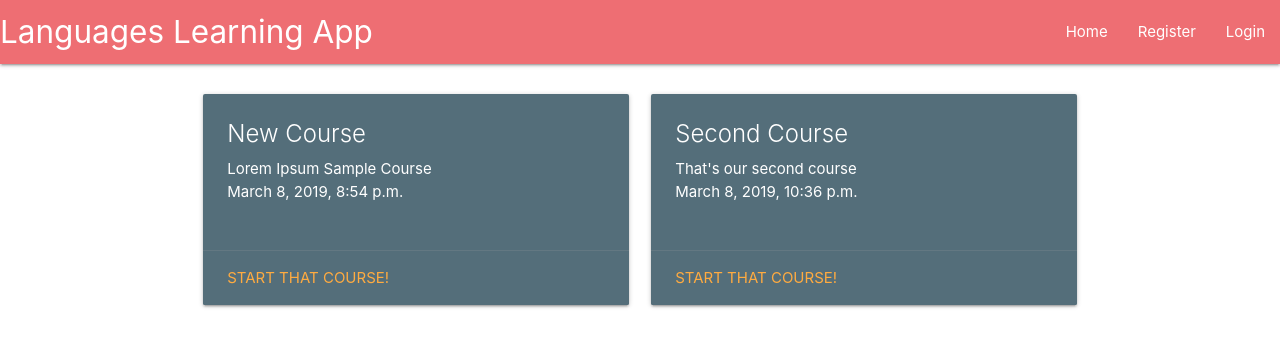
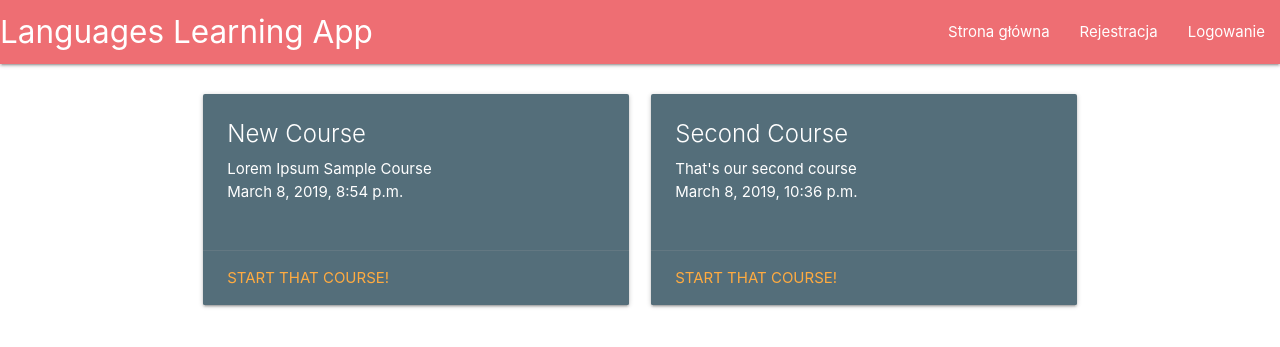
Before and after one commit to IvanNovgorodtsev/Fiszkers, a Django app: page / in a window 1280 px wide. Shown: the top 347 px of the page. Run offline with Django 3.2, Linux system fonts and the light colour scheme; data comes from the database, SQL or seed files in the repository.

Commit message:
Zmiana na język polski

```diff
--- a/LLA/main/templates/main/includes/navbar.html
+++ b/LLA/main/templates/main/includes/navbar.html
@@ -2,13 +2,13 @@
     <div class="nav-wrapper">
       <a href="/" class="brand-logo">Languages Learning App</a>
       <ul id="nav-mobile" class="right hide-on-med-and-down">
-        <li><a href="/">Home</a></li>
+        <li><a href="/">Strona główna</a></li>
         {% if user.is_authenticated %}
 	        <li><a href="/account">{{user.username}}</a></li>
-	        <li><a href="/logout">Logout</a></li>
+	        <li><a href="/logout">Wyloguj</a></li>
         {% else %}
-	        <li><a href="/register">Register</a></li>
-	        <li><a href="/login">Login</a></li>
+	        <li><a href="/register">Rejestracja</a></li>
+	        <li><a href="/login">Logowanie</a></li>
         {% endif %}
       </ul>
     </div>
```
